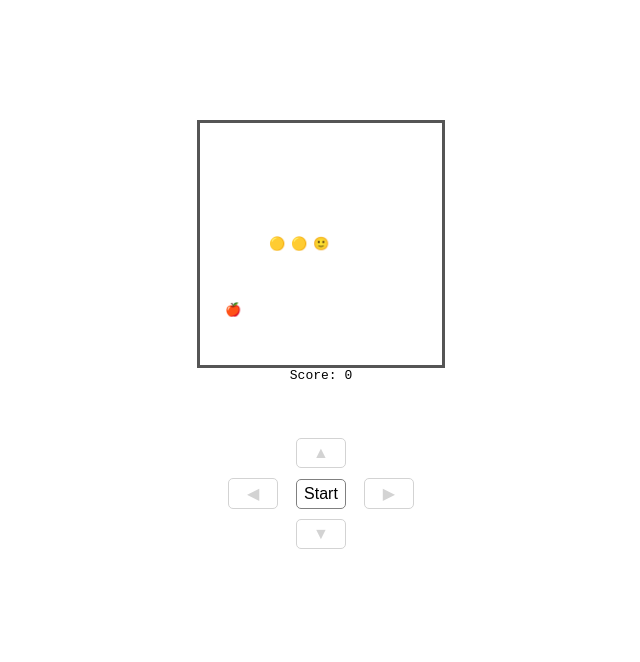
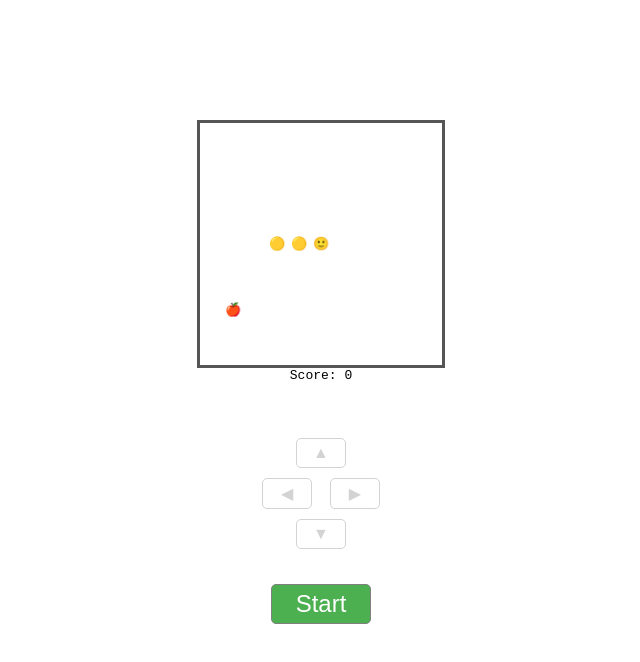
Before and after one commit to israelshp/snake, a plain HTML site: page index.html in a window 1280 px wide. Shown: the whole page, without its empty margins (319-959 px from the left). Drawn offline with Linux system fonts and the light colour scheme.

Commit message:
start by spacebar, restart after game is over

```diff
--- a/index.html
+++ b/index.html
@@ -35,7 +35,7 @@
           ◀
         </button>
 
-        <button id="start" onclick="start()">Start</button>
+
         <button
           class="move-button left right"
           id="right"
@@ -56,6 +56,6 @@
         </button>
       </div>
     </div>
-    <div id="message" class="center"></div>
+    <div id="message" class="center"><button id="start" onclick="start()">Start</button></div>
   </body>
 </html>
--- a/snk.js
+++ b/snk.js
@@ -218,16 +218,29 @@ let board = makeBoard(snk);
 let lastDir = RIGHT;
 let score = 0;
 let isGameOver = false;
+let mainInterval;
 
 function start() {
-  isGameOver = false;
+  if (isGameOver) {
+    isGameOver = false;
+    document.querySelector("#container>table").classList.toggle("gameover");
+
+    snk = [];
+    for (let index = 0; index < INIT_SNK_SIZE; index++) {
+      snk.push([initPosition, initPosition - index]);
+    }
+    apple = randomPosition();
+    board = makeBoard(snk);
+    lastDir = RIGHT;
+    score = 0;
+  }
+  document.querySelector("#message").innerHTML = "";
   document.querySelectorAll(`.move-button`).forEach((btn) => {
     btn.disabled = false;
   });
-  document.querySelector("#start").style.display = "none";
   step(snk, lastDir);
 
-  const mainInterval = setInterval(() => {
+  mainInterval = setInterval(() => {
     try {
       move(lastDir, false);
     } catch (error) {
@@ -274,3 +287,7 @@ function start() {
     e.preventDefault();
   });
 }
+
+addEventListener("keydown", (e) => {
+  if (e.key === " ") start();
+});
--- a/style.css
+++ b/style.css
@@ -83,6 +83,13 @@ button:disabled {
   border-color: lightgray;
   background-color: transparent;
 }
+#start {
+  font-size: 18pt;
+  width: 100px;
+  margin-top:30px;
+  background-color: #4caf50;
+  color:white;
+}
 
 .gameover {
   border: 3px solid #ff0000;
```
